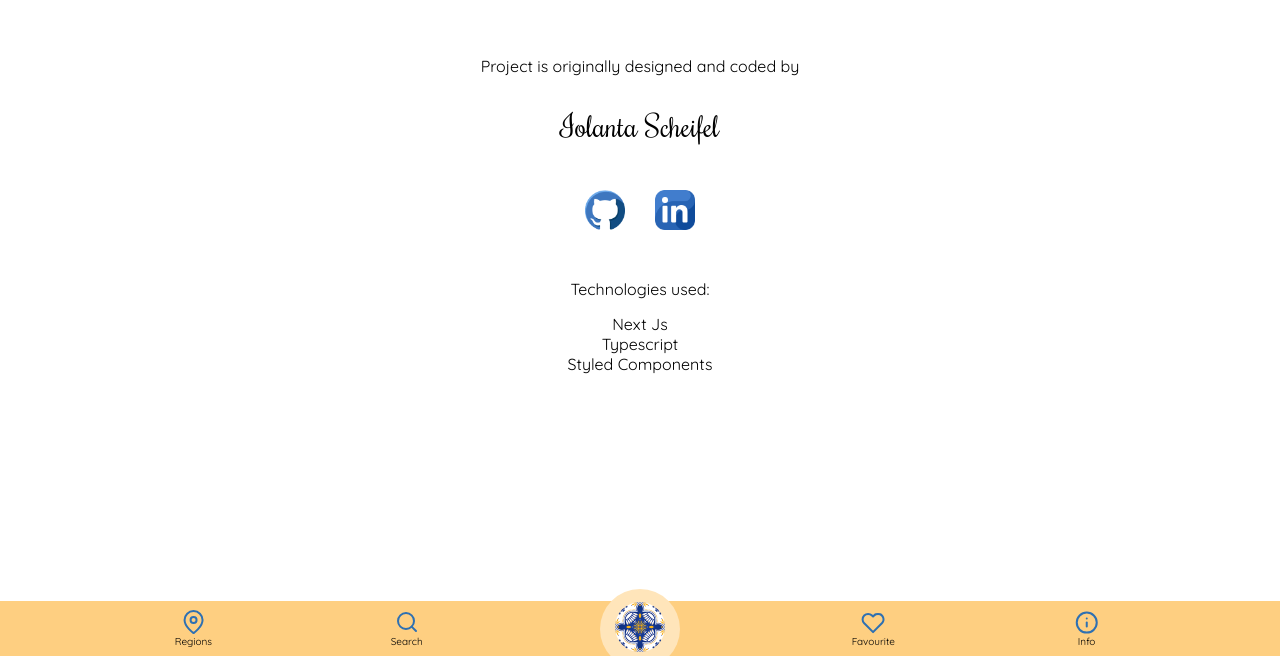
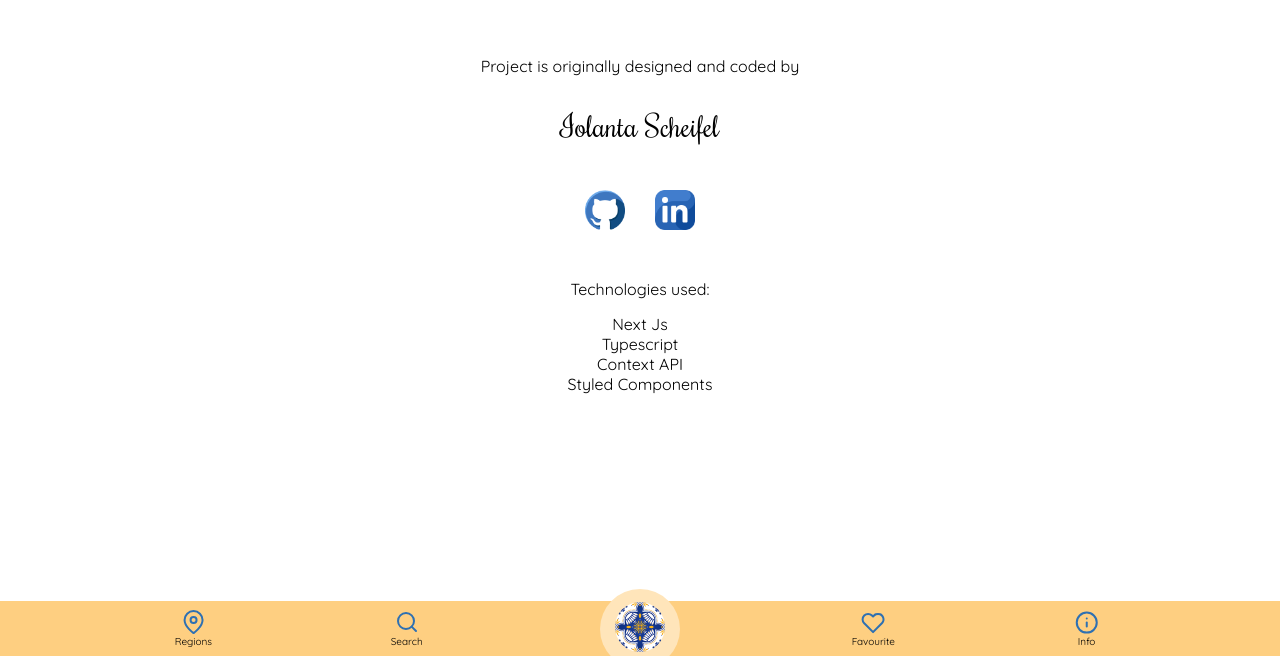
Before and after one commit to Iolanta26/portugal-app, a Next.js app: page /Info in a window 1280 px wide. Shown: the part 144-800 px from the top of the page. Built offline with nearby package versions, Linux system fonts and the light colour scheme.

Commit message:
small fixes

```diff
--- a/dummy-data/regions.ts
+++ b/dummy-data/regions.ts
@@ -18,7 +18,7 @@ export const REGIONS: Region[] = [
     id: "2central-portugal",
     regionName: "Central Portugal",
     regionDesc:
-      "Central Portugal is an amazing region, a place where you can discover villages of rare beauty frozen in time, breathtaking landscapes, cities that know how to preserve their history and at the same time embrace modernity. Visiting this region is definitely one of the things to do in Portugal so don’t miss the opportunity! Lorem ipsum dolor sit amet, consectetur adipiscing elit, sed do eiusmod tempor incididunt ut labore et dolore magna aliqua. Ut enim ad minim veniam, quis nostrud exercitation ullamco laboris nisi ut aliquip ex ea commodo consequat. Duis aute irure dolor in reprehenderit in voluptate velit esse cillum",
+      "Central Portugal is an amazing region, a place where you can discover villages of rare beauty frozen in time, breathtaking landscapes, cities that know how to preserve their history and at the same time embrace modernity. Visiting this region is definitely one of the things to do in Portugal so don’t miss the opportunity!",
     mainImage:
       "https://images.unsplash.com/photo-1635893312205-6abda7db17a0?ixlib=rb-1.2.1&ixid=MnwxMjA3fDB8MHxwaG90by1wYWdlfHx8fGVufDB8fHx8&auto=format&fit=crop&w=2187&q=80",
     images: [
--- a/pages/Favourite.tsx
+++ b/pages/Favourite.tsx
@@ -11,11 +11,10 @@ import styled from "styled-components";
 type Props = {
   place: Place;
   regionVisual: RegionVisual;
+  selectedFavouritePlace: Place;
 };
 
 const Favourite = ({}: Props) => {
-  const [list, setList] = useState([]);
-
   const router = useRouter();
   const { selectedFavouritePlace, regionVisualColor } = useContext(AppContext);
 
--- a/pages/Info.tsx
+++ b/pages/Info.tsx
@@ -21,6 +21,7 @@ const Info = () => (
       <TechnologiesText>Technologies used:</TechnologiesText>
       <div>Next Js</div>
       <div>Typescript</div>
+      <div>Context API</div>
       <div>Styled Components</div>
     </TechnologiesContainer>
   </MainContainer>
--- a/pages/ListOfPlaces.tsx
+++ b/pages/ListOfPlaces.tsx
@@ -10,7 +10,7 @@ import { PLACES } from "../dummy-data/places";
 import { getRegionById } from "../functions/functions";
 
 import back from "../public/back-icon.svg";
-import { Place, RegionVisual } from "../types";
+import { RegionVisual } from "../types";
 
 type Props = {
   router: NextRouter;
```
